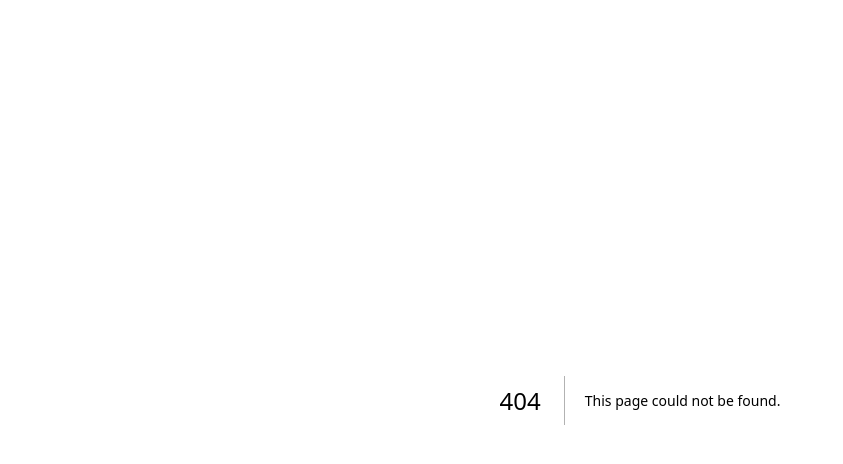
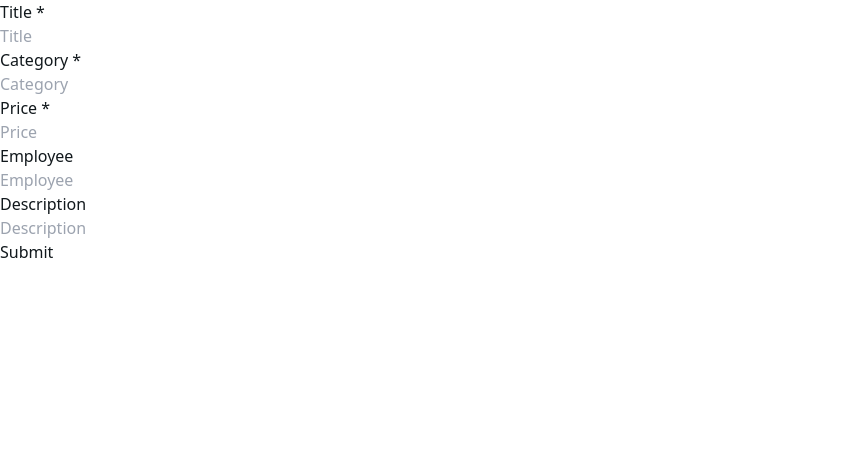
Before and after one commit to SnakeAckerman/EurisProject, a Next.js app: page /CreateProduct in a window 1280 px wide. Before the commit this address had no page. Shown: the top 464 px of the page, without its empty margins (0-843 px from the left). Built offline with nearby package versions, Linux system fonts and the light colour scheme; what @nextui-org/react would draw is missing.

Commit message:
Create Product Form (WIP)

```diff
--- /dev/null
+++ b/pages/CreateProduct.js
@@ -0,0 +1,118 @@
+import { ErrorMessage, Field, Form, Formik } from 'formik';
+import * as Yup from 'yup';
+
+export default function CreateProduct() {
+
+	const validationSchema = Yup.object({
+		title: Yup.string().required('Title is required'),
+		category: Yup.string().required('Category is required'),
+		price: Yup.number().min(1).required('Price is required'),
+		employee: Yup.string(),
+		description: Yup.string(),
+	});
+
+	/* HandleOnSubmit */
+	const onSubmit = async (data) => {
+		try {
+			const res = await fetch('/api/items', {
+				method: 'POST',
+				headers: { 'Content-Type': 'application/json' },
+				body: JSON.stringify(data),
+			})
+			const newItem = await res.json()
+			console.log(newItem)
+			// log the newly created item to the console
+		} catch (error) {
+			console.error(error)
+		}
+	}
+
+	const renderError = (message) => <p className="help is-danger">{message}</p>;
+
+	return (
+		<Formik
+			validationSchema={validationSchema}
+			onSubmit={async (values, { resetForm }) => {
+				await onSubmit(values);
+				resetForm();
+			}}
+		>
+			<Form>
+				<div className="field">
+					<label className="label" htmlFor="title">
+						Title *
+					</label>
+					<div className="control">
+						<Field
+							name="title"
+							type="text"
+							className="input"
+							placeholder="Title"
+						/>
+						<ErrorMessage name="title" render={renderError} />
+					</div>
+				</div>
+				<div className="field">
+					<label className="label" htmlFor="category">
+						Category *
+					</label>
+					<div className="control">
+						<Field
+							name="category"
+							type="text"
+							className="input"
+							placeholder="Category"
+						/>
+						<ErrorMessage name="category" render={renderError} />
+					</div>
+				</div>
+				<div className="field">
+					<label className="label" htmlFor="price">
+						Price *
+					</label>
+					<div className="control">
+						<Field
+							name="price"
+							type="number"
+							className="input"
+							placeholder="Price"
+						/>
+						<ErrorMessage name="price" render={renderError} />
+					</div>
+				</div>
+				<div className="field">
+					<label className="label" htmlFor="employee">
+						Employee
+					</label>
+					<div className="control">
+						<Field
+							name="employee"
+							type="text"
+							className="input"
+							placeholder="Employee"
+						/>
+						<ErrorMessage name="employee" render={renderError} />
+					</div>
+				</div>
+				<div className="field">
+					<label className="label" htmlFor="description">
+						Description
+					</label>
+					<div className="control">
+						<Field
+							name="description"
+							type="text"
+							className="input"
+							placeholder="Description"
+						/>
+						<ErrorMessage name="description" render={renderError} />
+					</div>
+				</div>
+				<button type="submit" className="button is-primary">
+					Submit
+				</button>
+			</Form>
+		</Formik>
+	)
+
+}
```
Also changed, not shown: components/productItem.js (+9 -4 lines), components/products.js (+18 -5 lines), package.json (+7 -3 lines), pages/posts/first-post.js (deleted, +0 -14 lines), styles/global_compiled.css, 1 other file (tests, documents, lock files or other folders).
